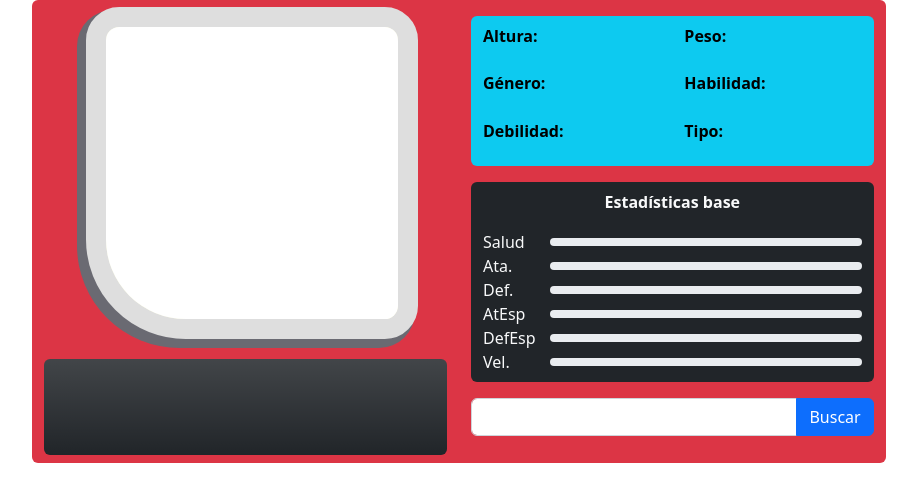
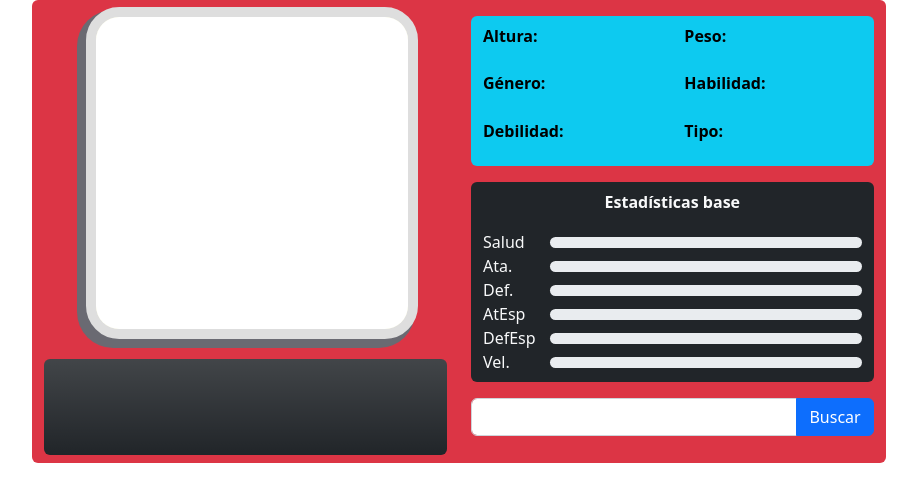
Before and after one commit to gfrodriguez/Launch-X-Latam, a PHP site: the page made by 04 - JS/index.html in a window 1280 px wide. Shown: the top 502 px of the page, without its empty margins (181-1098 px from the left). Run offline with PHP 8.4, Linux system fonts and the light colour scheme.

Commit message:
Mejoran presentación
Mejorando la presentación de la pokédex

```diff
--- a/04 - JS/css/pokedex.css
+++ b/04 - JS/css/pokedex.css
@@ -17,19 +17,6 @@ color: var(--bs-black);
     text-transform: capitalize;
 }
 
-.pokedexLeft{
-    display: block;
-    flex-grow: 0;
-    flex-shrink: 1;
-    flex-basis: auto;
-    align-self: auto;
-    order: 0;
-    width: 50vw;
-    height: 48vh;
-    min-height: 400px;
-    background-color: #CE1131;
-}
-
 .screen{
     position: relative;
     display: inline-block;
@@ -37,7 +24,7 @@ color: var(--bs-black);
 }
 .number-name{
     position: absolute;
-    top: 90%;
+    top: 93%;
     left: 50%;
     transform: translate(-50%, -50%);
 }
@@ -45,26 +32,35 @@ color: var(--bs-black);
 .pokeImage {
     display: block;
     /*width: 96%;*/
-    border: 20px solid #DEDEDE;
-    border-radius: 10% 10% 10% 30%;
+    border: 10px solid #DEDEDE;
+    border-radius: 10% 10% 10% 10%;
     margin: 2%;
     background-color: #F1F2D3;
     box-shadow: -6px 6px 0px 3px #6a6a72;
 }
 
-.pokedexRight{
-    display: block;
-    flex-grow: 0;
-    flex-shrink: 1;
-    flex-basis: auto;
-    align-self: auto;
-    order: 0;
-    width: 50vw;
-    height: 48vh;
-    min-height: 400px;
-    background-color: #BD0F34;
+.progress{
+    height: 11px;
 }
 
-.progress{
-    height: 8px;
+#pokeStatHP{
+    background-color: #ff4343;
 }
+#pokeStatAttack {
+    background-color: #F67C33;
+}
+
+#pokeStatDefense {
+    background-color: #F4D640;
+}
+
+#pokeStatSpecialAttack{
+    background-color: #688EF3;
+}
+#pokeStatSpecialDefense {
+    background-color: #6FC347;
+}
+
+#pokeStatSpeed {
+    background-color: #DD6B84;
+}
--- a/04 - JS/index.html
+++ b/04 - JS/index.html
@@ -35,7 +35,7 @@
                     </div>
                     <div class="container">
                         <div class="row mt-2 mb-2 bg-dark bg-gradient rounded">
-                            <div class="col-12 mt-2 mb-2" style="min-height: 80px">
+                            <div class="col-12 mt-2 mb-2 d-flex align-items-center" style="min-height: 80px">
                                 <h5 class="text-light" id="pokeDescription"></h5>
                             </div>
                         </div>
@@ -81,7 +81,7 @@
                             <div class="col-2"><span class="fw-lighter">Ata.</span></div>
                             <div class="col-10 m-auto">
                                 <div class="progress">
-                                    <div class="progress-bar" role="progressbar" id="pokeStatAttack" aria-label="PS" style="width: 0%;" aria-valuenow="0" aria-valuemin="0" aria-valuemax="100"></div>
+                                    <div class="progress-bar" role="progressbar" id="pokeStatAttack" aria-label="Ataque" style="width: 0%;" aria-valuenow="0" aria-valuemin="0" aria-valuemax="100"></div>
                                 </div>
                             </div>
                         </div>
@@ -89,7 +89,7 @@
                             <div class="col-2"><span class="fw-lighter">Def.</span></div>
                             <div class="col-10 m-auto">
                                 <div class="progress">
-                                    <div class="progress-bar" role="progressbar" id="pokeStatDefense" aria-label="PS" style="width: 0%;" aria-valuenow="0" aria-valuemin="0" aria-valuemax="100"></div>
+                                    <div class="progress-bar" role="progressbar" id="pokeStatDefense" aria-label="Defensa" style="width: 0%;" aria-valuenow="0" aria-valuemin="0" aria-valuemax="100"></div>
                                 </div>
                             </div>
                         </div>
@@ -97,7 +97,7 @@
                             <div class="col-2"><span class="fw-lighter">AtEsp</span></div>
                             <div class="col-10 m-auto">
                                 <div class="progress">
-                                    <div class="progress-bar" role="progressbar" id="pokeStatSpecialAttack" aria-label="PS" style="width: 0%;" aria-valuenow="0" aria-valuemin="0" aria-valuemax="100"></div>
+                                    <div class="progress-bar" role="progressbar" id="pokeStatSpecialAttack" aria-label="Ataque Especial" style="width: 0%;" aria-valuenow="0" aria-valuemin="0" aria-valuemax="100"></div>
                                 </div>
                             </div>
                         </div>
@@ -105,7 +105,7 @@
                             <div class="col-2"><span class="fw-lighter">DefEsp</span></div>
                             <div class="col-10 m-auto">
                                 <div class="progress">
-                                    <div class="progress-bar" role="progressbar" id="pokeStatSpecialDefense" aria-label="PS" style="width: 0%;" aria-valuenow="0" aria-valuemin="0" aria-valuemax="100"></div>
+                                    <div class="progress-bar" role="progressbar" id="pokeStatSpecialDefense" aria-label="Defensa Especial" style="width: 0%;" aria-valuenow="0" aria-valuemin="0" aria-valuemax="100"></div>
                                 </div>
                             </div>
                         </div>
@@ -113,7 +113,7 @@
                             <div class="col-2"><span class="fw-lighter">Vel.</span></div>
                             <div class="col-10 m-auto">
                                 <div class="progress">
-                                    <div class="progress-bar" role="progressbar" id="pokeStatSpeed" aria-label="PS" style="width: 0%;" aria-valuenow="0" aria-valuemin="0" aria-valuemax="100"></div>
+                                    <div class="progress-bar" role="progressbar" id="pokeStatSpeed" aria-label="Velocidad" style="width: 0%;" aria-valuenow="0" aria-valuemin="0" aria-valuemax="100"></div>
                                 </div>
                             </div>
                         </div>
--- a/04 - JS/js/scripts.js
+++ b/04 - JS/js/scripts.js
@@ -117,9 +117,9 @@ const callPokeAPI = async () => {
                 j++;
             }
 
-            for (let i of progressBar) {
+            /*for (let i of progressBar) {
                 i.classList.add('progress-bar-striped', 'progress-bar-animated');
-             }
+            }*/
 
             console.log(dataPoke);
             console.log(dataPokeEspecies);
@@ -180,6 +180,12 @@ const callPokeAPI = async () => {
     pokeStatSpecialAttack.ariaValueNow = pokeInfo.stats["special-attack"];
     pokeStatSpecialDefense.ariaValueNow = pokeInfo.stats["special-defense"];
     pokeStatSpeed.ariaValueNow = pokeInfo.stats.speed;
+    pokeStatHP.innerText = pokeInfo.stats.hp;
+    pokeStatAttack.innerText = pokeInfo.stats.attack;
+    pokeStatDefense.innerText = pokeInfo.stats.defense;
+    pokeStatSpecialAttack.innerText = pokeInfo.stats["special-attack"];
+    pokeStatSpecialDefense.innerText = pokeInfo.stats["special-defense"];
+    pokeStatSpeed.innerText = pokeInfo.stats.speed;
 };
 
 buttonPokeSearch.addEventListener("click", callPokeAPI);
```
